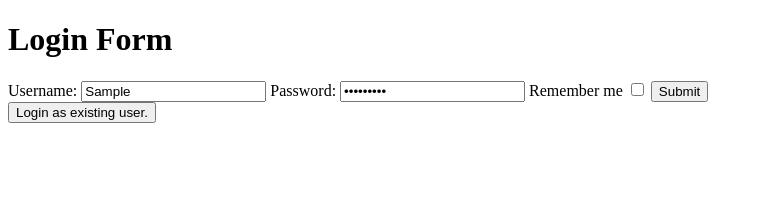
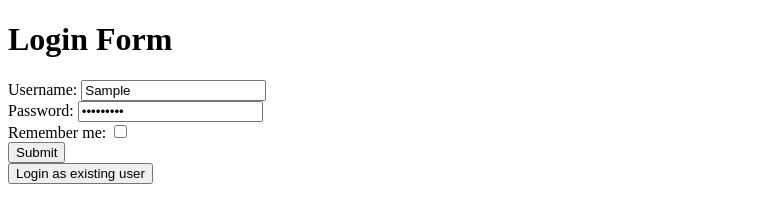
Before and after one commit to acciojob/remember-me-login-form-Gulvaiz, a website: page main.html in a window 1280 px wide. Both pictures are taken after typing "Sample", "Sample123" into the empty fields and a click on the input "Submit". Shown: the whole page, without its empty margins (0-763 px from the left). Drawn offline with Linux system fonts and the light colour scheme.

Commit message:
created a submission

```diff
--- a/main.html
+++ b/main.html
@@ -8,16 +8,24 @@
 
 <body>
 
+
     <h1>Login Form</h1>
- <form action="">
+    <form id="loginForm">
         <label for="username">Username:</label>
-      <input type="text" id="username" placeholder="username">
+        <input type="text" id="username" placeholder="Username">
+        <br>
+
         <label for="password">Password:</label>
-      <input type="password" id="password" placeholder="password">
-      <label for="checkbox">Remember me</label>
+        <input type="password" id="password" placeholder="Password">
+        <br>
+
+        <label for="checkbox">Remember me:</label>
         <input type="checkbox" id="checkbox">
+        <br>
+
         <input type="submit" id="submit" value="Submit">
     </form>
+
     <div id="output"></div>
 
 
--- a/script.js
+++ b/script.js
@@ -1,36 +1,48 @@
-//your JS code here. If required.
-let submitBtn = document.getElementById("submit")
-let output = document.getElementById("output")
+document.addEventListener("DOMContentLoaded", () => {
+    let submitBtn = document.getElementById("submit");
+    let output = document.getElementById("output");
 
-submitBtn.addEventListener("click", (event)=> {
+    // Check if there's a saved username in localStorage on page load
+    if (localStorage.getItem("username")) {
+        showExistingUserButton();
+    }
 
-      event.preventDefault()
+    submitBtn.addEventListener("click", (event) => {
+        event.preventDefault();
 
-       let userName = document.getElementById("username").value
-       let passWord = document.getElementById("password").value
-       let checkBox = document.getElementById("checkbox")
+        let userName = document.getElementById("username").value;
+        let passWord = document.getElementById("password").value;
+        let checkBox = document.getElementById("checkbox");
 
-       if(checkBox.checked){
-           localStorage.setItem("username", userName);
-           localStorage.setItem("password", passWord);
-       }
-       else {
+        if (checkBox.checked) {
+            localStorage.setItem("username", userName);
+            localStorage.setItem("password", passWord);
+        } else {
             localStorage.removeItem("username");
             localStorage.removeItem("password");
-       }
+        }
 
-         alert("Logged in as " + userName)
+        alert("Logged in as " + userName);
 
-        let existingBtn = document.createElement("button")
-         existingBtn.setAttribute("id", "existing")
-        existingBtn.innerText = "Login as existing user."
+        // Show the existing user button if it's not already present
+        if (!document.getElementById("existing")) {
+            showExistingUserButton();
+        }
+    });
 
+    function showExistingUserButton() {
+        let existingBtn = document.createElement("button");
+        existingBtn.setAttribute("id", "existing");
+        existingBtn.innerText = "Login as existing user";
         document.body.appendChild(existingBtn);
 
         existingBtn.addEventListener("click", () => {
-             let user =  localStorage.getItem("username");
-             let pass = localStorage.getItem("password");
-
-               alert(`Logged in as ${user}`)
-        })
-})
+            let user = localStorage.getItem("username");
+            if (user) {
+                alert(`Logged in as ${user}`);
+            } else {
+                alert("No user found in local storage.");
+            }
+        });
+    }
+});
```
Lines whose indentation alone changed are shown as unchanged.
